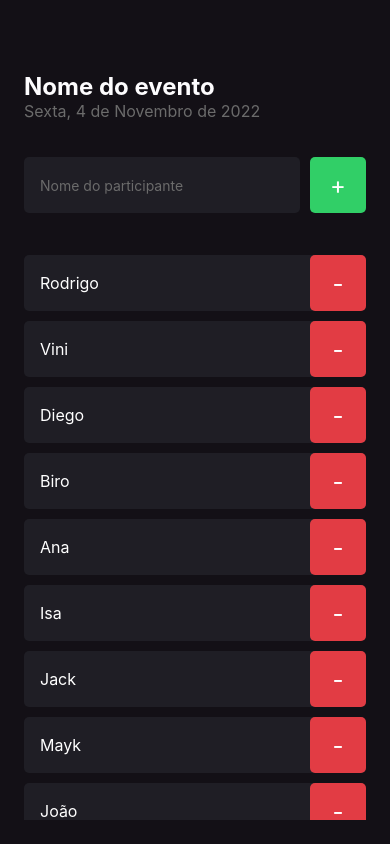
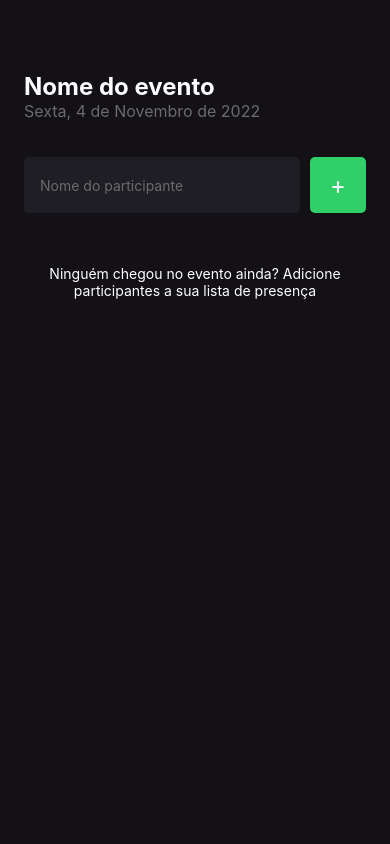
Before and after one commit to gabriel1g/imhere, a React Native app: screen / in a window 390 px wide. Built offline with nearby package versions, Linux system fonts and the light colour scheme.

Commit message:
funcionalidade de adicionar e remover participante

```diff
--- a/src/screens/Home/index.tsx
+++ b/src/screens/Home/index.tsx
@@ -1,24 +1,27 @@
+import { useState } from 'react';
 import { Alert, FlatList, Text, TextInput, TouchableOpacity, View } from 'react-native';
 
 import { Participant } from '../../components/Participant';
 import { styles } from './styles';
 
 export function Home() {
-  const participants = ['Rodrigo', 'Vini', 'Diego', 'Biro', 'Ana', 'Isa', 'Jack', 'Mayk', 'João', 'Guilherme'];
+  const [participantName, setParticipantName] = useState<string>('');
+  const [participants, setParticipants] = useState<string[]>([]);
 
   function handleAddParticipant() {
-    if (participants.includes('Rodrigo')) {
+    if (participants.includes(participantName)) {
       return Alert.alert('Participante Existente', 'Já existe um participante com esse nome.');
     }
+
+    setParticipants((prevState) => [...prevState, participantName]);
+    setParticipantName('');
   }
 
   function handleRemoveParticipant(name: string) {
     return Alert.alert('Confirmar exclusão', `Você deseja remover ${name}?`, [
       {
         text: 'Sim',
-        onPress: () => {
-          Alert.alert('Removido com sucesso!');
-        },
+        onPress: () => setParticipants(participants.filter((participant) => participant !== name)),
       },
       {
         text: 'Não',
@@ -34,7 +37,13 @@ export function Home() {
       <Text style={styles.eventDate}>Sexta, 4 de Novembro de 2022</Text>
 
       <View style={styles.form}>
-        <TextInput style={styles.input} placeholder="Nome do participante" placeholderTextColor="#6B6B6B" />
+        <TextInput
+          style={styles.input}
+          onChangeText={(text) => setParticipantName(text)}
+          placeholder="Nome do participante"
+          placeholderTextColor="#6B6B6B"
+          value={participantName}
+        />
 
         <TouchableOpacity style={styles.button} onPress={handleAddParticipant}>
           <Text style={styles.buttonText}>+</Text>
```
